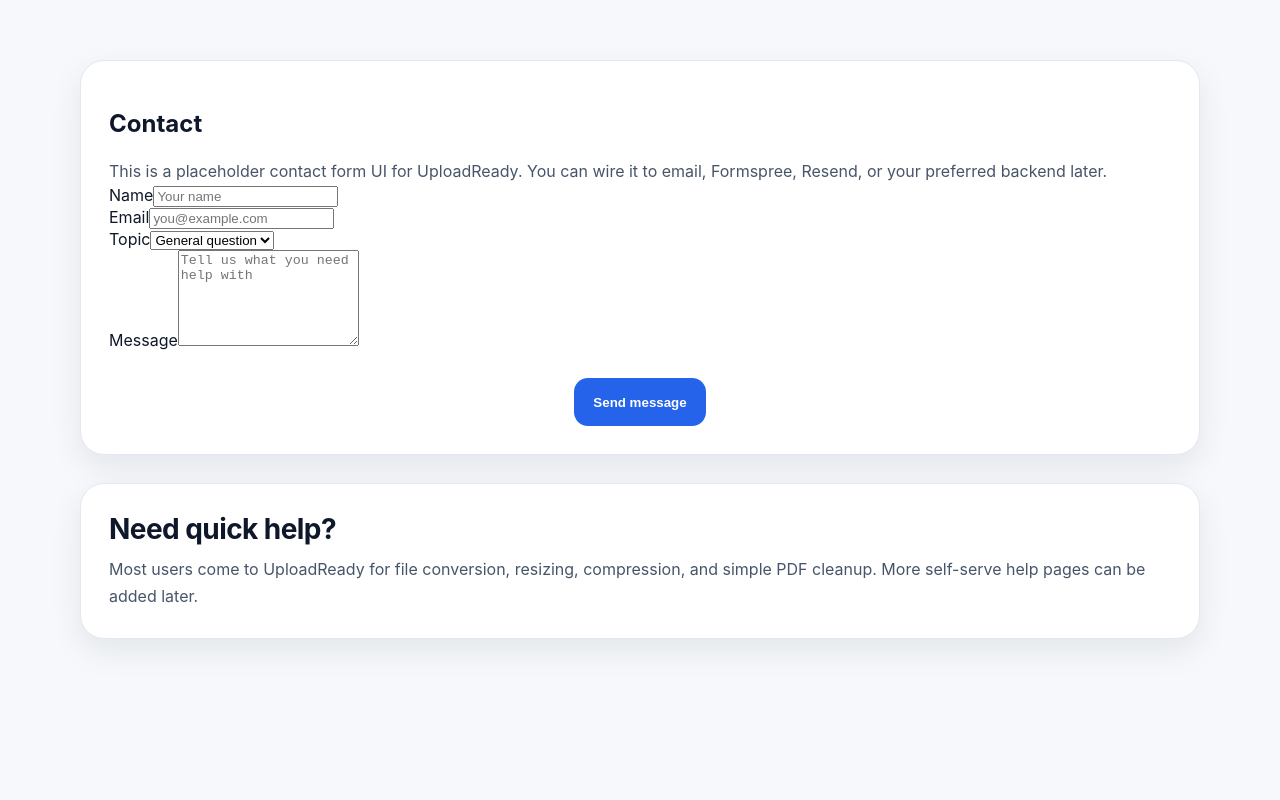
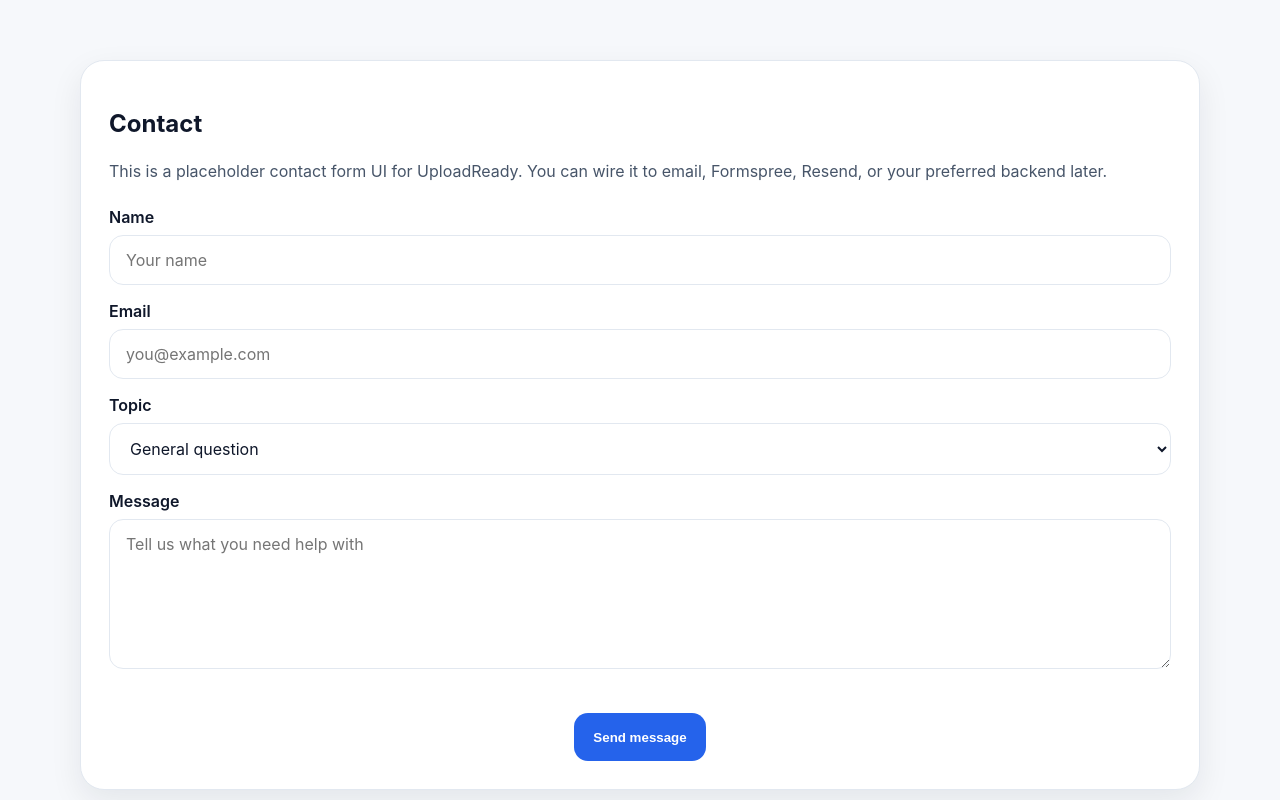
Before and after one commit to skaterdav21/uploadready, a Next.js app: page /contact in a window 1280 px wide. Shown: the top 800 px of the page. Built offline with nearby package versions, Linux system fonts and the light colour scheme.

Commit message:
Update globals.css

```diff
--- a/app/globals.css
+++ b/app/globals.css
@@ -321,3 +321,53 @@ a {
     font-size: 16px;
   }
 }
+.contact-form {
+  display: grid;
+  gap: 16px;
+  margin-top: 22px;
+}
+
+.form-row {
+  display: grid;
+  gap: 8px;
+}
+
+.form-row label {
+  font-weight: 600;
+  color: var(--text);
+}
+
+.form-row input,
+.form-row select,
+.form-row textarea {
+  width: 100%;
+  border: 1px solid var(--border);
+  border-radius: 14px;
+  background: white;
+  color: var(--text);
+  padding: 14px 16px;
+  font: inherit;
+}
+
+.form-row input:focus,
+.form-row select:focus,
+.form-row textarea:focus {
+  outline: 2px solid rgba(37, 99, 235, 0.15);
+  border-color: var(--primary);
+}
+
+.legal-copy {
+  margin-top: 18px;
+}
+
+.legal-copy h2 {
+  margin: 22px 0 10px;
+  font-size: 22px;
+  letter-spacing: -0.02em;
+}
+
+.legal-copy p {
+  margin: 0;
+  color: var(--muted);
+  line-height: 1.8;
+}
```
